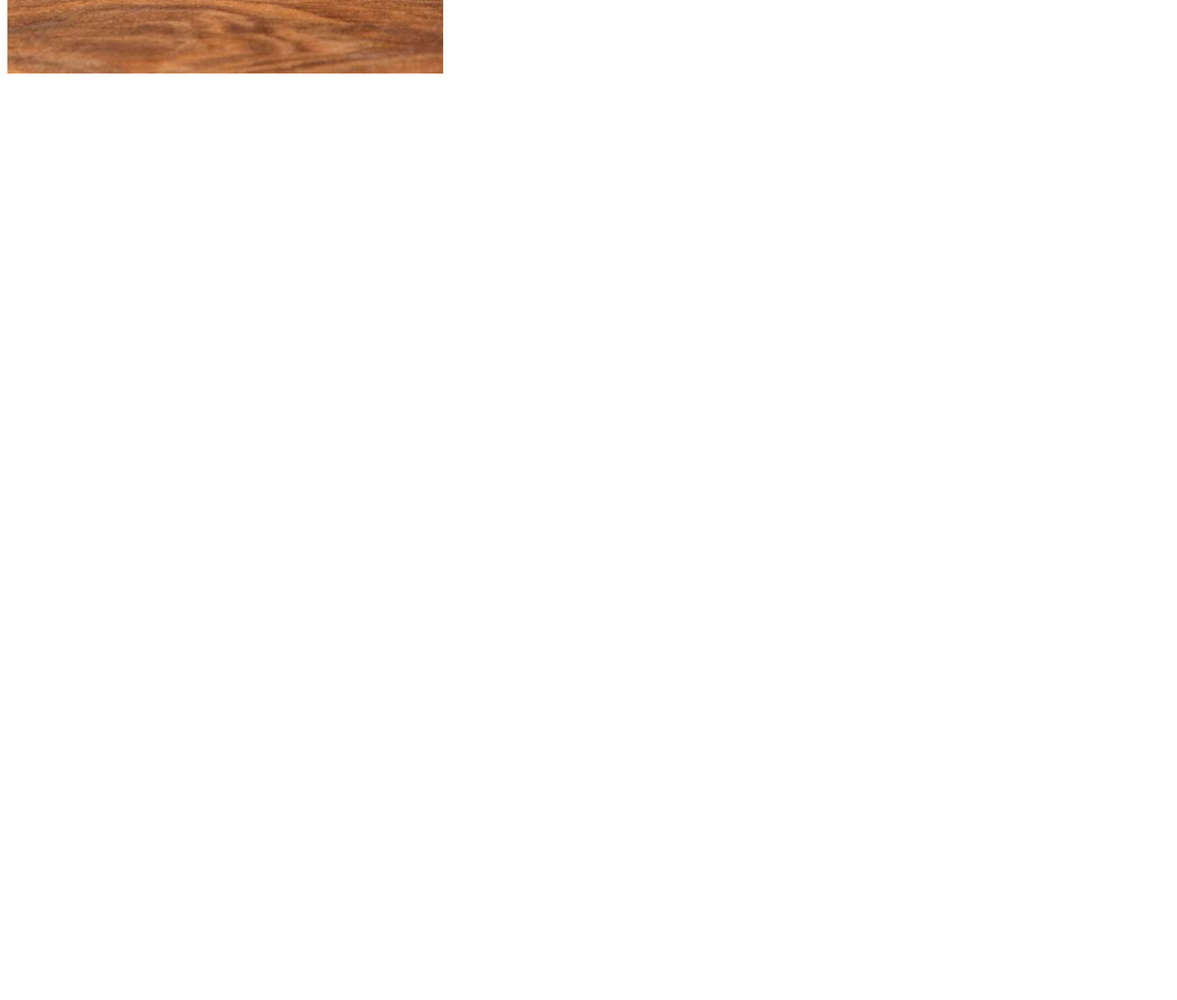
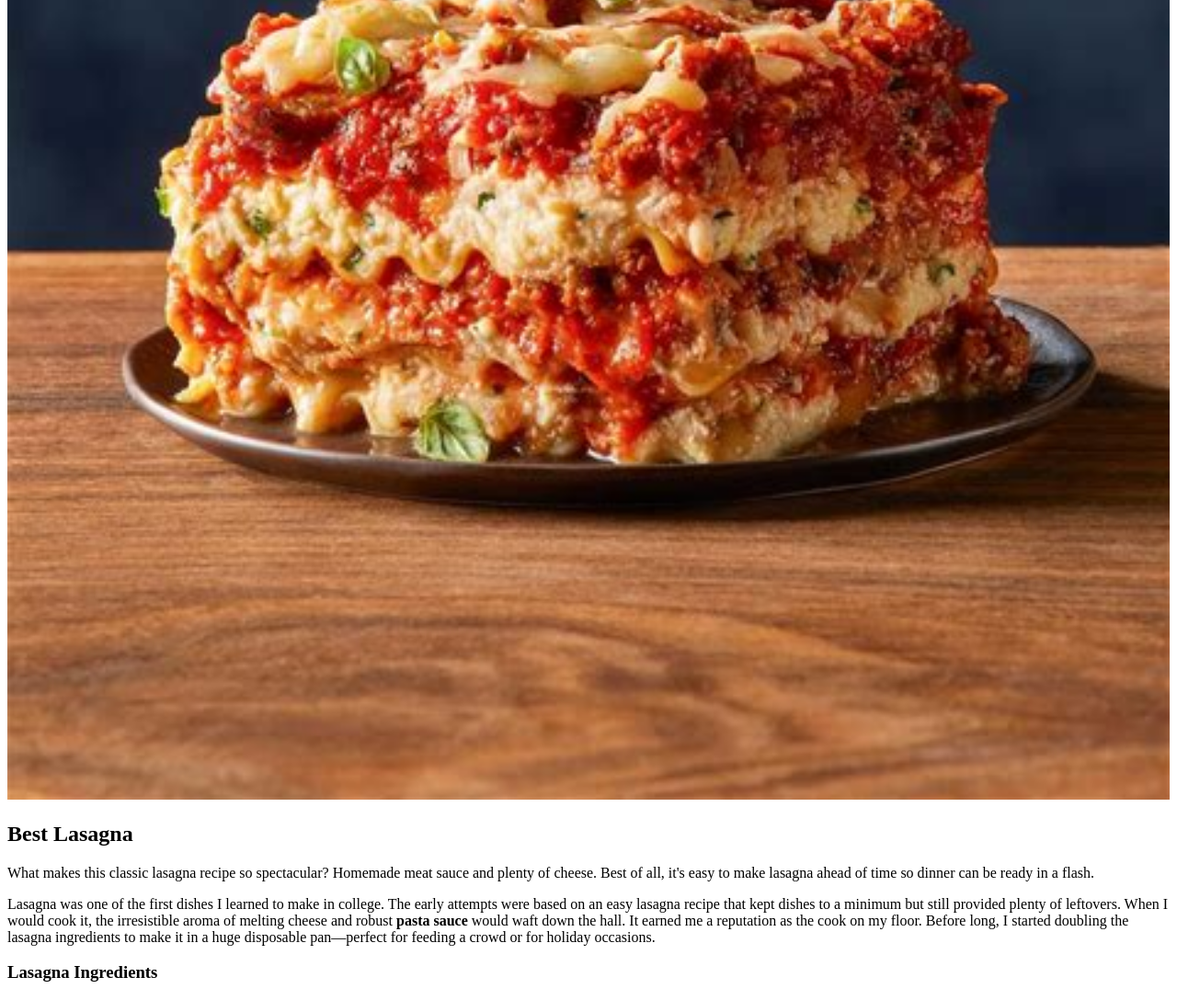
Before and after one commit to thoughtfulponder/odin-recipes, a plain HTML site: page recipes/lasagna.html in a window 1280 px wide. Shown: the part 500-1588 px from the top of the page at 92% size. Before the commit the page ends 800 px from the top, so only its background shows below. Drawn offline with Linux system fonts and the light colour scheme.

Commit message:
update lasagna.html

```diff
--- a/recipes/lasagna.html
+++ b/recipes/lasagna.html
@@ -1,14 +1,21 @@
 <!DOCTYPE html>
 <html lang="en">
+
 <head>
     <meta charset="UTF-8">
     <meta name="viewport" content="width=device-width, initial-scale=1.0">
     <title>Lasagna</title>
 </head>
+
 <body>
     <a href="../index.html">Home</a>
     <h1>Lasagna</h1>
-    <img src="../assets/images/lasagna.jpeg" alt="lasagna">
-    <h2></h2>
+    <img src="../assets/images/lasagna.jpeg" alt="lasagna" width="100%">
+    <h2>Best Lasagna</h2>
+    <p>What makes this classic lasagna recipe so spectacular? Homemade meat sauce and plenty of cheese. Best of all, it's easy to make lasagna ahead of time so dinner can be ready in a flash.</p>
+    <p>Lasagna was one of the first dishes I learned to make in college. The early attempts were based on an easy lasagna recipe that kept dishes to a minimum but still provided plenty of leftovers. When I would cook it, the irresistible aroma of melting cheese and robust <strong>pasta sauce</strong> would waft down the hall. It earned me a reputation as the cook on my floor. Before long, I started doubling the lasagna ingredients to make it in a huge disposable pan—perfect for feeding a crowd or for holiday occasions.</p>
+
+    <h3>Lasagna Ingredients</h3>
 </body>
+
 </html>
```
